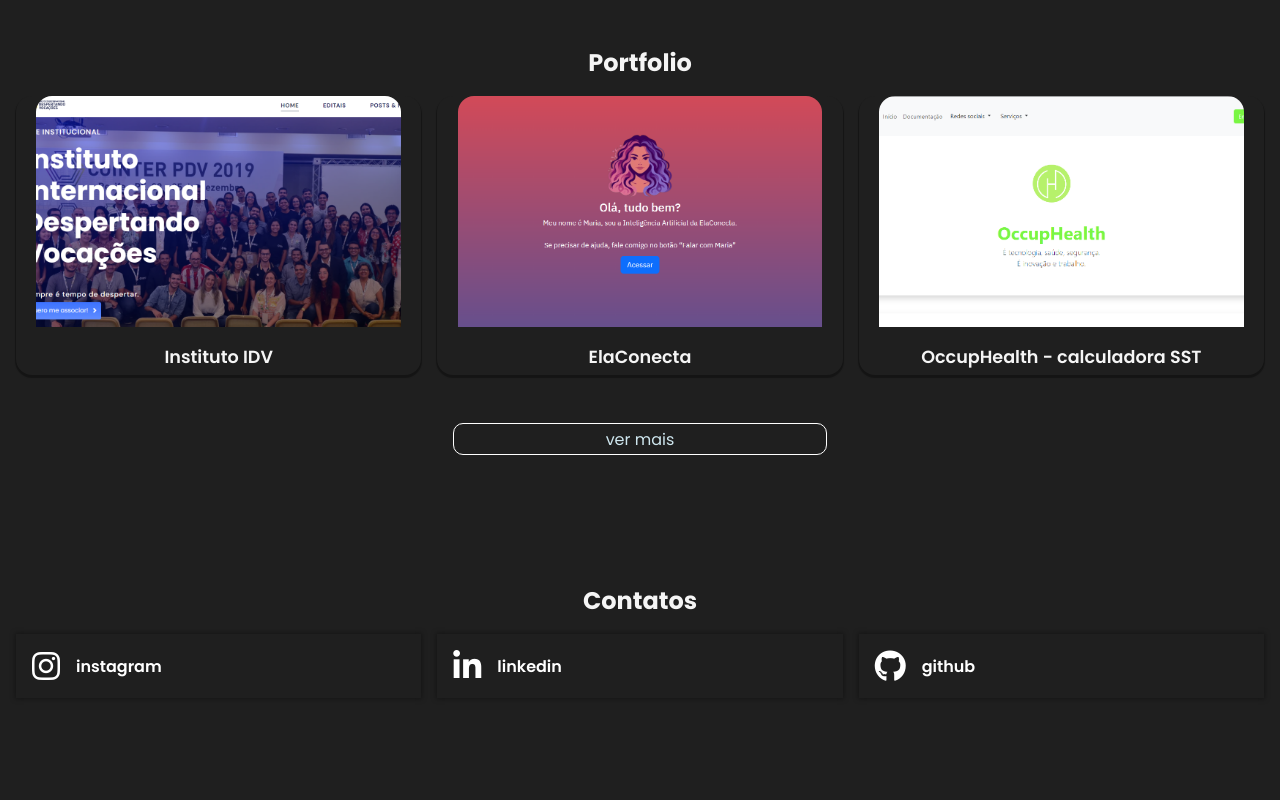
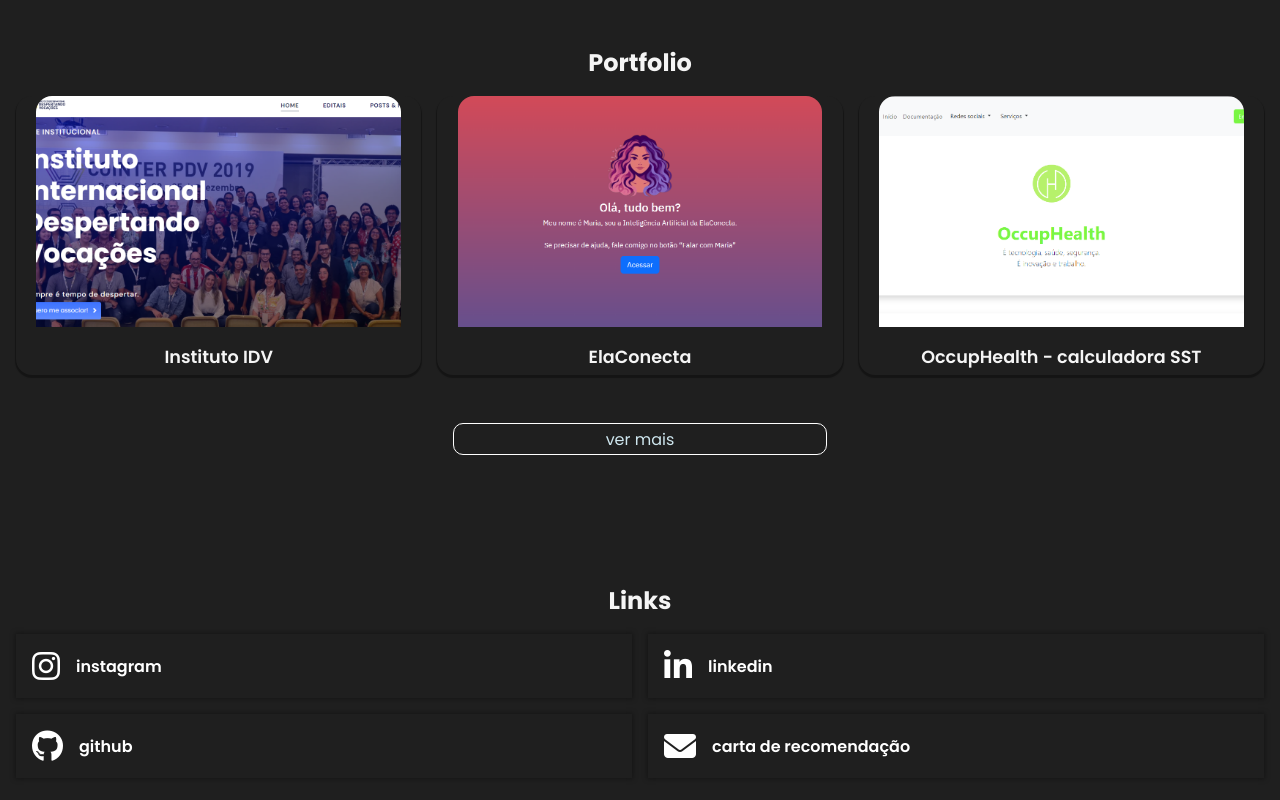
Before and after one commit to ndrfelipe/Personal-portifolio, a plain HTML site: page index.html in a window 1280 px wide. Shown: the part 2649-3449 px from the top of the page. Before the commit the page ends 3395 px from the top, so only its background shows below. Drawn offline with nearby package versions, Linux system fonts and the light colour scheme; a web font is replaced by a local one.

Commit message:
botao carta de recomendaçao adc

```diff
--- a/index.html
+++ b/index.html
@@ -234,7 +234,7 @@
                 </div>
             </section>
             <section class="content first last" id="contacts">
-                <h2 class="content-title">Contatos</h2>
+                <h2 class="content-title">Links</h2>
                 <div class="grid">
                     <a class="contact-box contact1" href="https://mail.google.com/mail/u/0/#inbox" target="_blank">
                         <i class="fa-brands fa-instagram"></i>
@@ -254,6 +254,11 @@
 
                     </a>
 
+                    <a class="contact-box contact4" href="document/SEI_FUNDACENTRO - 0256402 - Declaração (2).pdf" download target="_blank">
+
+                        <i class="fa-solid fa-envelope"></i>
+                        carta de recomendação
+                    </a>
 
                 </div>
             </section>
--- a/styles.css
+++ b/styles.css
@@ -702,7 +702,10 @@
 }
 
 .contact3{
-    grid-column: 3 / 3;
+    grid-column: 1 / 2;
+}
+.contact4{
+    grid-column: 2 / 3;
 }
 
 .last{
```
